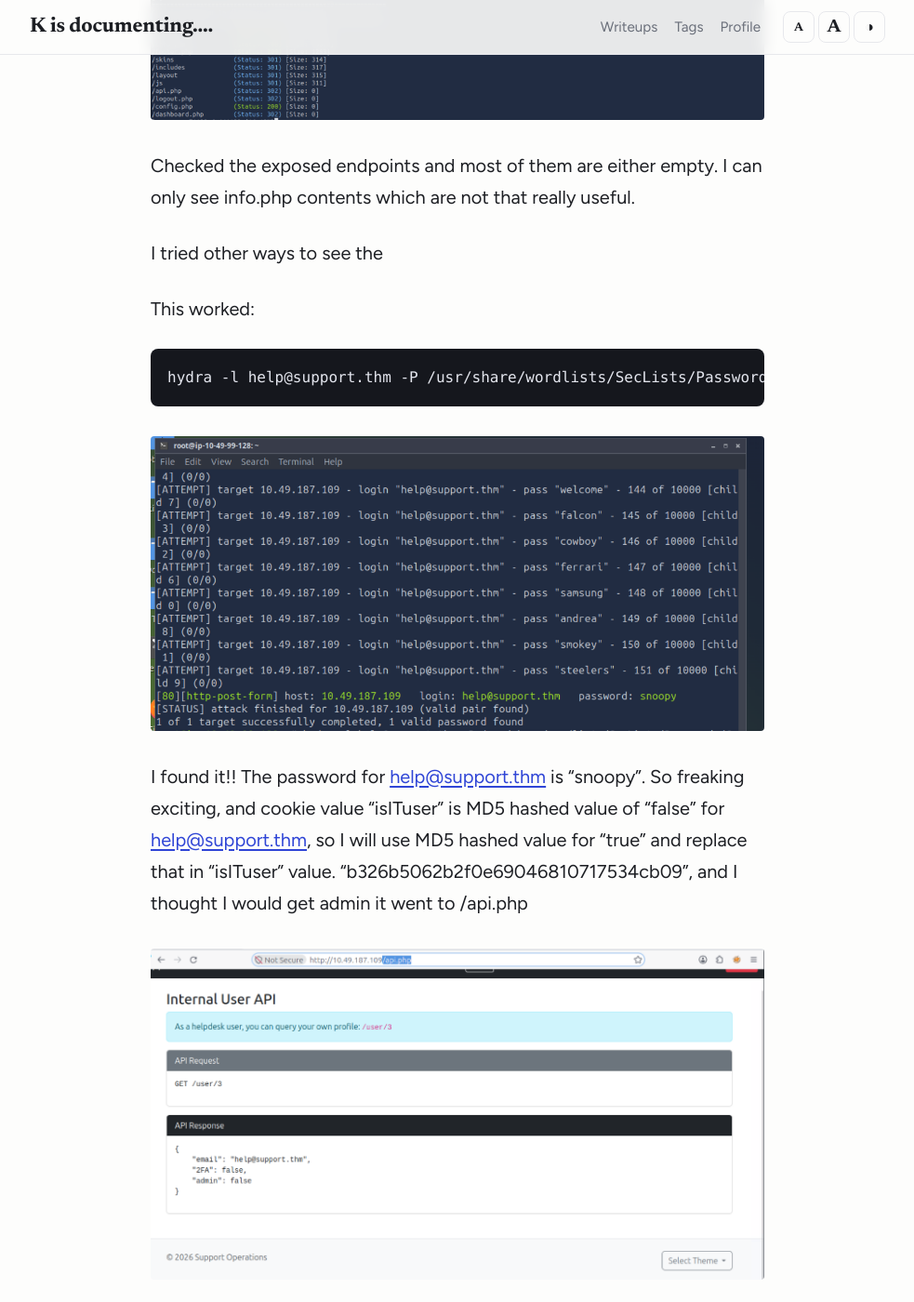
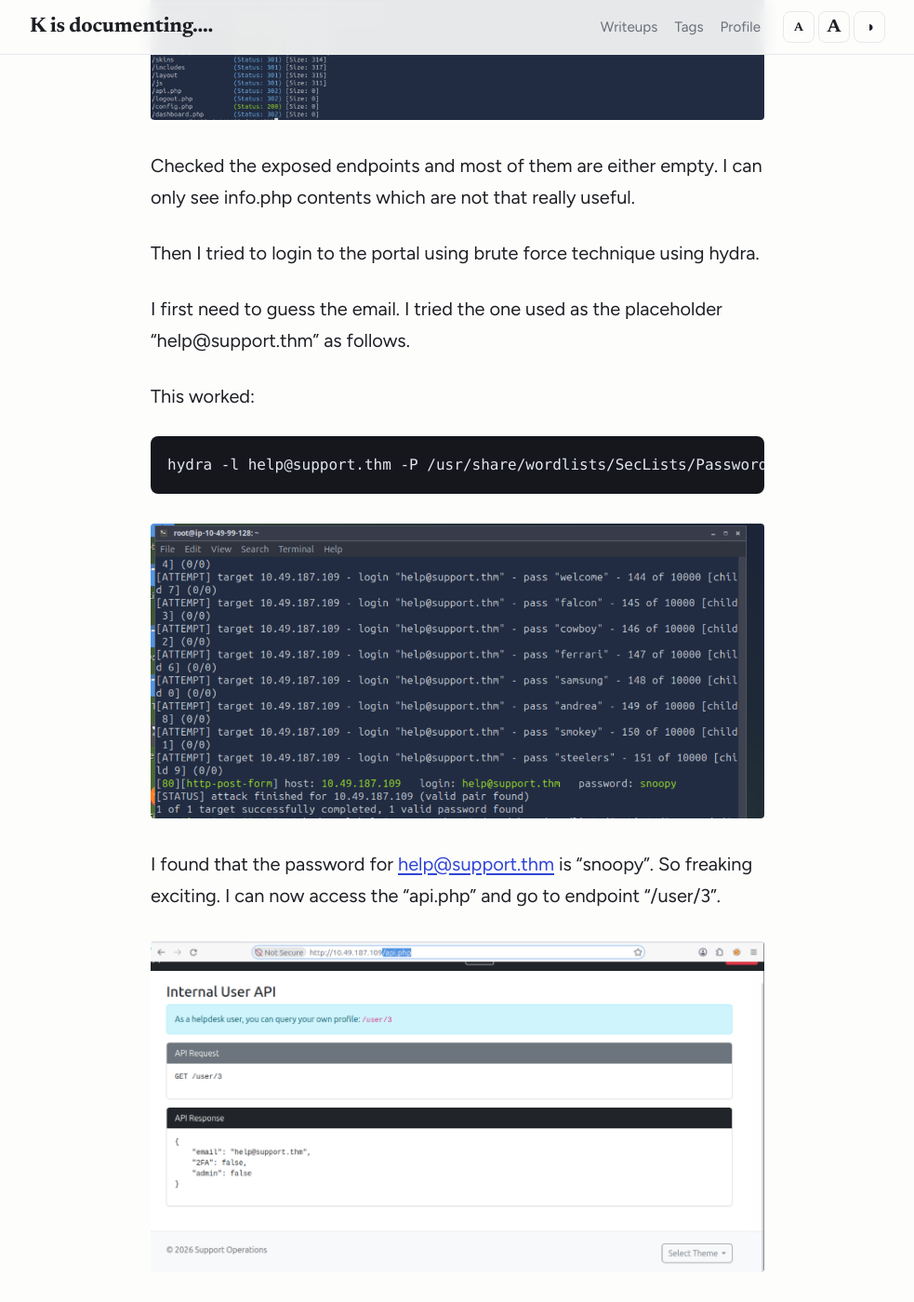
Before and after one commit to cloudskim/cloudskim.github.io, a Jekyll site: the page built from _posts/2026-10-21-thm-challenge-support-writeup.md, in a window 1280 px wide and 1400 px high, scrolled down 2139 px. Shown: the whole window at 93% size, without its empty margins (148-1131 px from the left). Built offline with Jekyll 4.4.1, drawn with Linux system fonts in a browser that asks for light colours.

Commit message:
Update _posts/2026-10-21-thm-challenge-support-writeup.md (via Pages CMS)

```diff
--- a/_posts/2026-10-21-thm-challenge-support-writeup.md
+++ b/_posts/2026-10-21-thm-challenge-support-writeup.md
@@ -34,9 +34,9 @@
 
 Checked the exposed endpoints and most of them are either empty. I can only see info.php contents which are not that really useful.
 
-I tried other ways to see the
+Then I tried to login to the portal using brute force technique using hydra.
 
-
+I first need to guess the email. I tried the one used as the placeholder "help@support.thm" as follows.
 
 This worked:
 
@@ -46,7 +46,7 @@
 
 ![image.png](/assets/images/image-4.png)
 
-I found it!! The password for [help@support.thm](mailto:help@support.thm) is "snoopy". So freaking exciting, and cookie value "isITuser" is MD5 hashed value of "false" for [help@support.thm](mailto:help@support.thm), so I will use MD5 hashed value for "true" and replace that in "isITuser" value. "b326b5062b2f0e69046810717534cb09", and I thought I would get admin  it went to /api.php
+I found that the password for [help@support.thm](mailto:help@support.thm) is "snoopy". So freaking exciting. I can now access the "api.php" and go to endpoint "/user/3".
 
 ![image.png](/assets/images/image-1.png)
 
```
